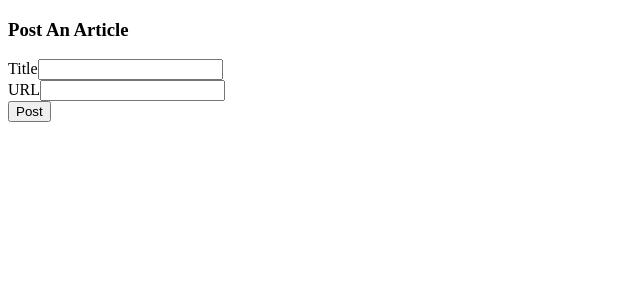
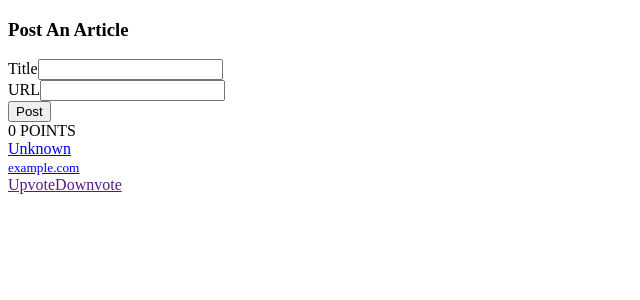
Before and after one commit to minhtrung2606-work/my-first-ng4-app, an Angular app in the folder Simple-Reddit-Clone/: page / in a window 1280 px wide. Shown: the top 300 px of the page, without its empty margins (0-640 px from the left). Built offline with nearby package versions, Linux system fonts and the light colour scheme.

Commit message:
Add and init Article component

```diff
--- a/Simple-Reddit-Clone/src/app/app.module.ts
+++ b/Simple-Reddit-Clone/src/app/app.module.ts
@@ -7,6 +7,7 @@ import { AppComponent } from './app.component';
 import { SimpleRedditCloneComponent } from './simple-reddit-clone/simple-reddit-clone.component';
 import { UserItemComponent } from './user-item/user-item.component';
 import { UserListComponent } from './user-list/user-list.component';
+import { ArticleComponent } from './article/article.component';
 
 // import: describes which dependencies this module has
 // BrowserModule: as we're creating a Web application
@@ -20,7 +21,8 @@ import { UserListComponent } from './user-list/user-list.component';
     AppComponent,
     SimpleRedditCloneComponent,
     UserItemComponent,
-    UserListComponent
+    UserListComponent,
+    ArticleComponent
   ],
   imports: [
 
--- /dev/null
+++ b/Simple-Reddit-Clone/src/app/article/article.component.html
@@ -0,0 +1,13 @@
+<div>
+  <div class="article-point"><span>{{point}} POINTS</span></div>
+  <div>
+    <a href="{{url}}">
+      <div>{{title}}</div>
+      <small>{{url}}</small>
+    </a>
+  </div>
+  <div>
+    <a href (click)="voteUp()"><span>Upvote</span></a>
+    <a href (click)="voteDown()"><span>Downvote</span></a>
+  </div>
+</div>
--- /dev/null
+++ b/Simple-Reddit-Clone/src/app/article/article.component.ts
@@ -0,0 +1,33 @@
+import { Component, OnInit, HostBinding } from '@angular/core';
+
+@Component({
+  selector: 'app-article',
+  templateUrl: './article.component.html',
+  styleUrls: ['./article.component.css']
+})
+export class ArticleComponent implements OnInit {
+  @HostBinding('attr.class') cssClass = 'row';
+  point: number;
+  title: string;
+  url: string;
+
+  constructor() {
+    this.point = 0;
+    this.title = 'Unknown';
+    this.url = 'example.com';
+  }
+
+  ngOnInit() {
+  }
+
+  voteUp(): boolean {
+    this.point++;
+    return false;
+  }
+
+  voteDown(): boolean {
+    this.point--;
+    return false;
+  }
+
+}
--- a/Simple-Reddit-Clone/src/app/simple-reddit-clone/simple-reddit-clone.component.html
+++ b/Simple-Reddit-Clone/src/app/simple-reddit-clone/simple-reddit-clone.component.html
@@ -32,3 +32,4 @@
     <button (click)="postAnArticle(newTitle, newUrl)">Post</button>
   </footer>
 </form>
+<app-article></app-article>
```
Also changed, not shown: Simple-Reddit-Clone/src/app/article/article.component.css (added), 1 other file (tests, documents, lock files or other folders).
